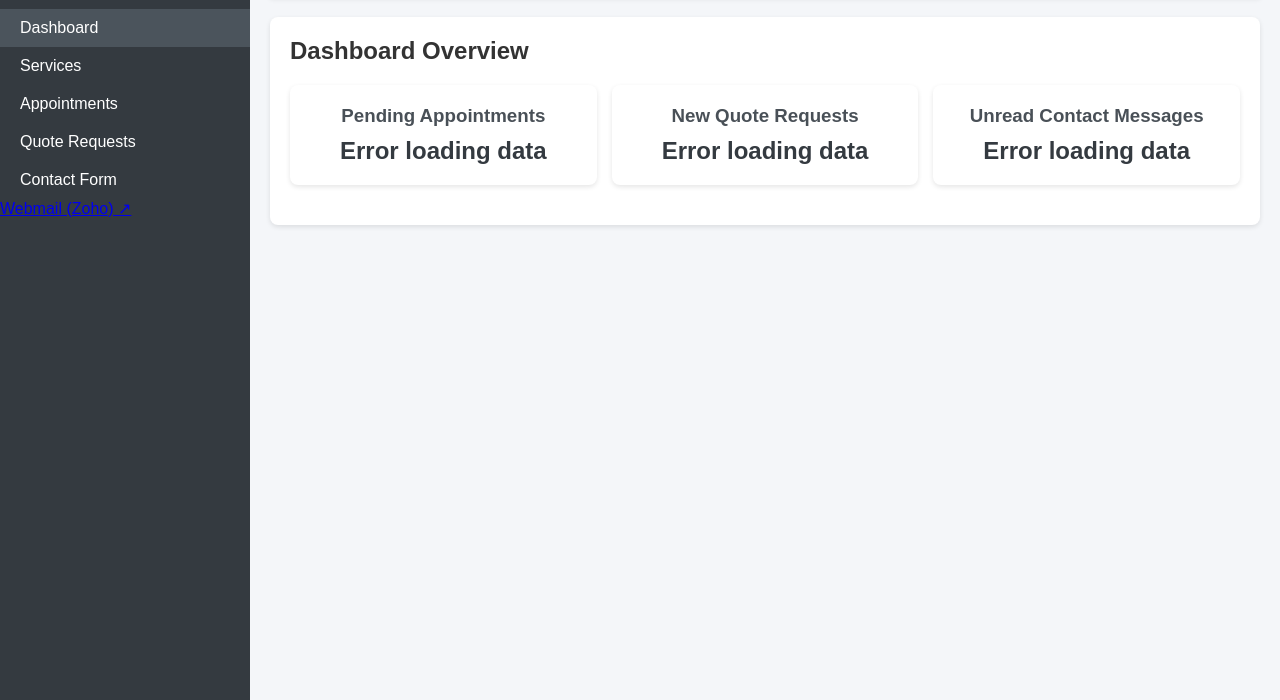
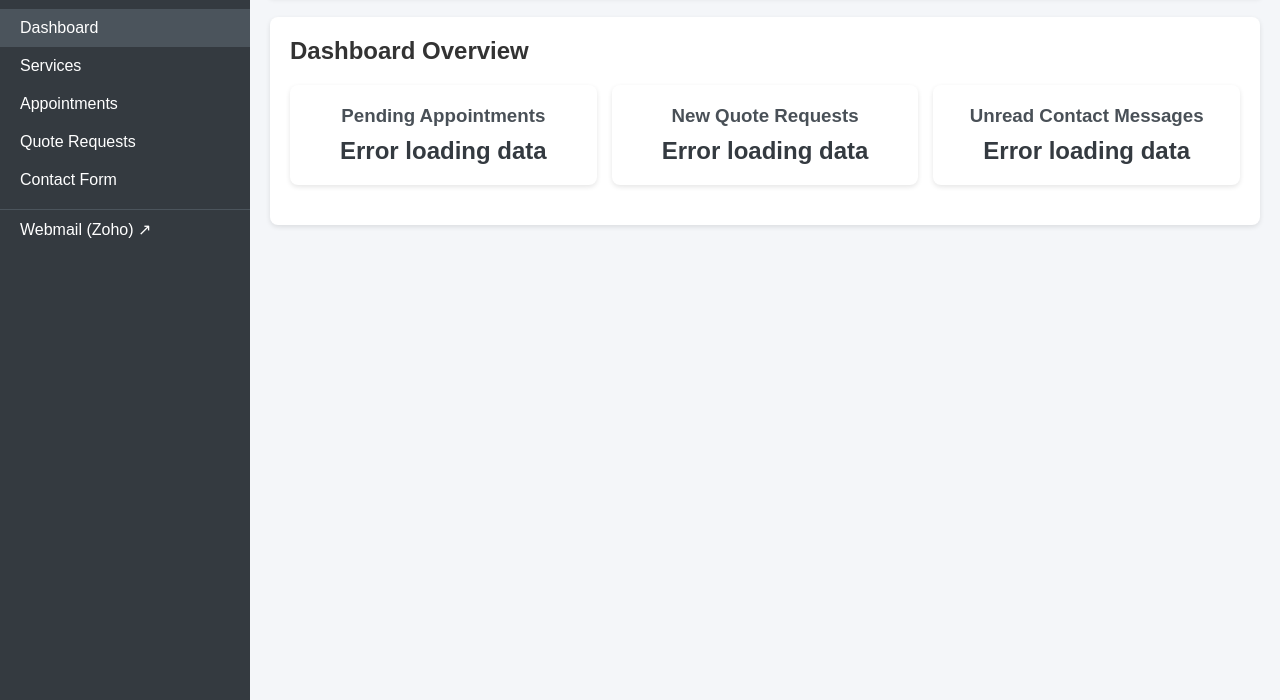
Before and after one commit to AngeloANN/DanGroup, a website: page public/admin/dashboard.html in a window 1280 px wide. Shown: the part 100-800 px from the top of the page. Drawn offline with Linux system fonts and the light colour scheme; no server answers; sample sign-in values are in the browser's storage.

Commit message:
Lighten Zoho link

```diff
--- a/client/public/css/style.css
+++ b/client/public/css/style.css
@@ -45,18 +45,6 @@
   a:hover {
     color: var(--secondary-color);
   }
-
-.nav-link-external {
-  display: block;
-  padding: 10px 20px;
-  color: inherit;
-  text-decoration: none;
-  border-top: 1px solid #4b545c;
-  margin-top: 10px;
-}
-.nav-link-external:hover {
-  background-color: #4b545c;
-}
 
   ul {
     list-style: none;
--- a/public/admin/dashboard.html
+++ b/public/admin/dashboard.html
@@ -44,6 +44,19 @@
         .nav-item:hover, .nav-item.active {
             background-color: #4b545c;
         }
+
+        .nav-link-external {
+            display: block;
+            padding: 10px 20px;
+            color: inherit;
+            text-decoration: none;
+            border-top: 1px solid #4b545c;
+            margin-top: 10px;
+        }
+        .nav-link-external:hover {
+            background-color: #4b545c;
+        }
+
         .main-content {
             flex: 1;
             padding: 20px;
```
